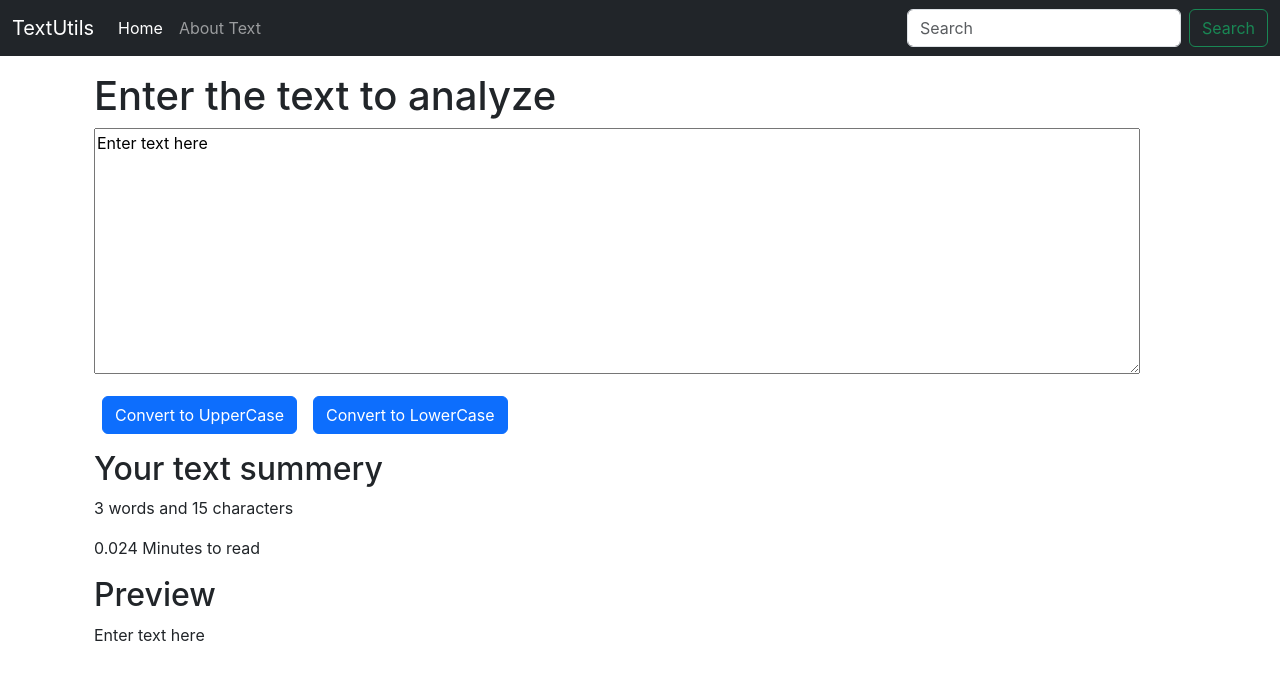
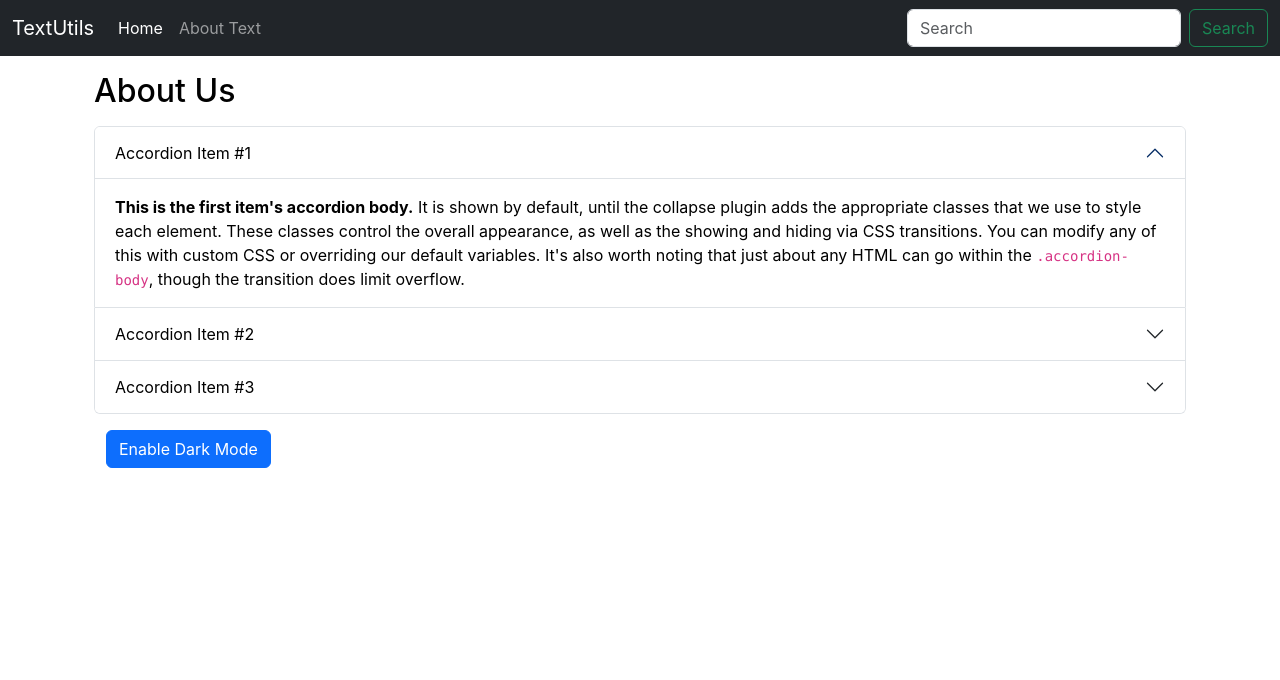
Before and after one commit to akashbes/textutils, a React (Create React App) app: page / in a window 1280 px wide. Shown: the top 680 px of the page. Built offline with nearby package versions, Linux system fonts and the light colour scheme.

Commit message:
after video 10

```diff
--- a/src/App.js
+++ b/src/App.js
@@ -1,4 +1,5 @@
 import "./App.css";
+import About from "./components/About";
 import Navbar from "./components/Navbar";
 import TextForm from "./components/TextForm";
 function App() {
@@ -7,7 +8,8 @@
       <Navbar title="TextUtils" aboutText="About Text"/>
       {/* <Navbar/> */}
       <div className="container my-3">
-        <TextForm heading="Enter the text to analyze"/>
+        {/* <TextForm heading="Enter the text to analyze"/> */}
+        <About/>
       </div>
     </>
   );
--- /dev/null
+++ b/src/components/About.js
@@ -0,0 +1,131 @@
+import React, { useState } from "react";
+
+export default function About() {
+    const[myStyle, setMyStyle]= useState({
+        color: 'black',
+        backgroundColor: 'white'
+    })
+
+    const[btnText, setBtnText]= useState('Enable Dark Mode')
+
+   const toggleStyle = ()=>{
+        if(myStyle.color==='black'){
+            setMyStyle({
+                color: 'white',
+                backgroundColor: 'black',
+                border: '1px solid white'
+            })
+            setBtnText('Disable Dark Mode')
+        }else {
+            setMyStyle({
+                color: 'black',
+                backgroundColor: 'white'
+            })
+            setBtnText('Enable Dark Mode')
+        }
+    }
+
+  return (
+    <div className="container" style={myStyle}>
+        <h2 className="my-3">About Us</h2>
+      <div className="accordion" id="accordionExample">
+        <div className="accordion-item">
+          <h2 className="accordion-header">
+            <button
+              className="accordion-button"
+              type="button"
+              data-bs-toggle="collapse"
+              data-bs-target="#collapseOne"
+              aria-expanded="true"
+              aria-controls="collapseOne"
+              style={myStyle}
+            >
+              Accordion Item #1
+            </button>
+          </h2>
+          <div
+            id="collapseOne"
+            className="accordion-collapse collapse show"
+            data-bs-parent="#accordionExample"
+          >
+            <div className="accordion-body" style={myStyle}>
+              <strong>This is the first item's accordion body.</strong> It is
+              shown by default, until the collapse plugin adds the appropriate
+              classes that we use to style each element. These classes control
+              the overall appearance, as well as the showing and hiding via CSS
+              transitions. You can modify any of this with custom CSS or
+              overriding our default variables. It's also worth noting that just
+              about any HTML can go within the <code>.accordion-body</code>,
+              though the transition does limit overflow.
+            </div>
+          </div>
+        </div>
+        <div className="accordion-item">
+          <h2 className="accordion-header">
+            <button
+              className="accordion-button collapsed"
+              type="button"
+              data-bs-toggle="collapse"
+              data-bs-target="#collapseTwo"
+              aria-expanded="false"
+              aria-controls="collapseTwo"
+              style={myStyle}
+            >
+              Accordion Item #2
+            </button>
+          </h2>
+          <div
+            id="collapseTwo"
+            className="accordion-collapse collapse"
+            data-bs-parent="#accordionExample"
+          >
+            <div className="accordion-body" style={myStyle}>
+              <strong>This is the second item's accordion body.</strong> It is
+              hidden by default, until the collapse plugin adds the appropriate
+              classes that we use to style each element. These classes control
+              the overall appearance, as well as the showing and hiding via CSS
+              transitions. You can modify any of this with custom CSS or
+              overriding our default variables. It's also worth noting that just
+              about any HTML can go within the <code>.accordion-body</code>,
+              though the transition does limit overflow.
+            </div>
+          </div>
+        </div>
+        <div className="accordion-item">
+          <h2 className="accordion-header">
+            <button
+              className="accordion-button collapsed"
+              type="button"
+              data-bs-toggle="collapse"
+              data-bs-target="#collapseThree"
+              aria-expanded="false"
+              aria-controls="collapseThree"
+              style={myStyle}
+            >
+              Accordion Item #3
+            </button>
+          </h2>
+          <div
+            id="collapseThree"
+            className="accordion-collapse collapse"
+            data-bs-parent="#accordionExample"
+          >
+            <div className="accordion-body" style={myStyle}>
+              <strong>This is the third item's accordion body.</strong> It is
+              hidden by default, until the collapse plugin adds the appropriate
+              classes that we use to style each element. These classes control
+              the overall appearance, as well as the showing and hiding via CSS
+              transitions. You can modify any of this with custom CSS or
+              overriding our default variables. It's also worth noting that just
+              about any HTML can go within the <code>.accordion-body</code>,
+              though the transition does limit overflow.
+            </div>
+          </div>
+        </div>
+      </div>
+      <div className="container my-3">
+      <button onClick={toggleStyle} type="button" className="btn btn-primary">{btnText}</button>
+      </div>
+    </div>
+  );
+}
--- a/src/components/TextForm.js
+++ b/src/components/TextForm.js
@@ -15,6 +15,11 @@
         //console.log("On change")
         setText(event.target.value)
     }
+    const handleClearClick = ()=>{
+        //console.log("Uppercase was clicked" + text)
+        let newText = '';
+        setText(newText)
+    }
     const [text, setText] = useState('Enter text here');
     // text = "new text" //wrong way to change the state
     // setText("new text") //Correct way to change the state
@@ -27,6 +32,7 @@
         </div>
         <button className="btn btn-primary mx-2" onClick={handleUpClick}>Convert to UpperCase</button>
         <button className="btn btn-primary mx-2" onClick={handleLoClick}>Convert to LowerCase</button>
+        <button className="btn btn-primary mx-2" onClick={handleClearClick}>Clear text</button>
 
     </div>
     <div className="container my-3">
```
